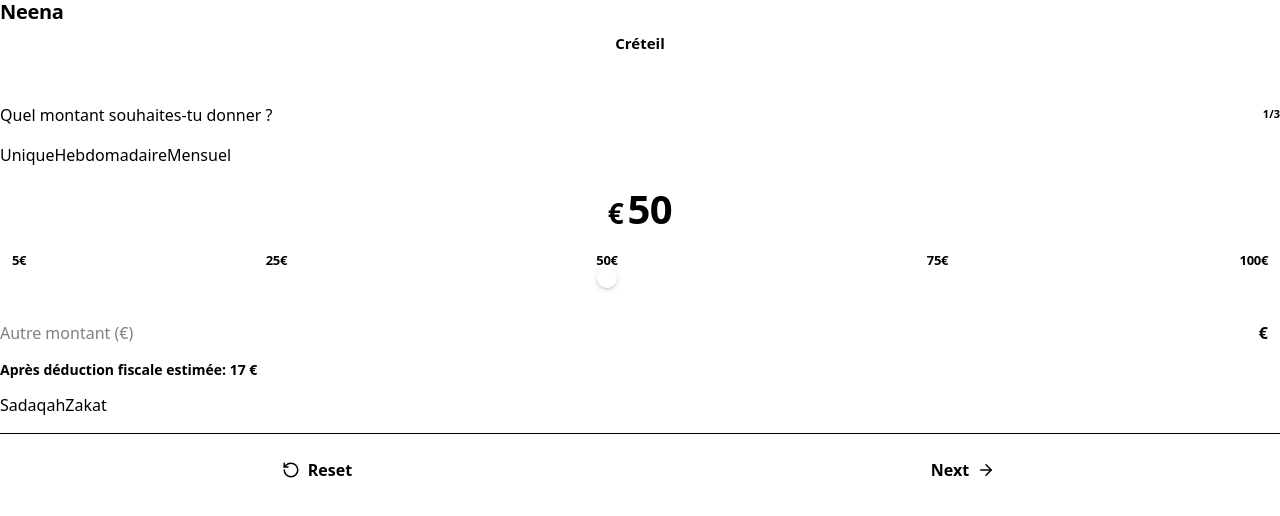
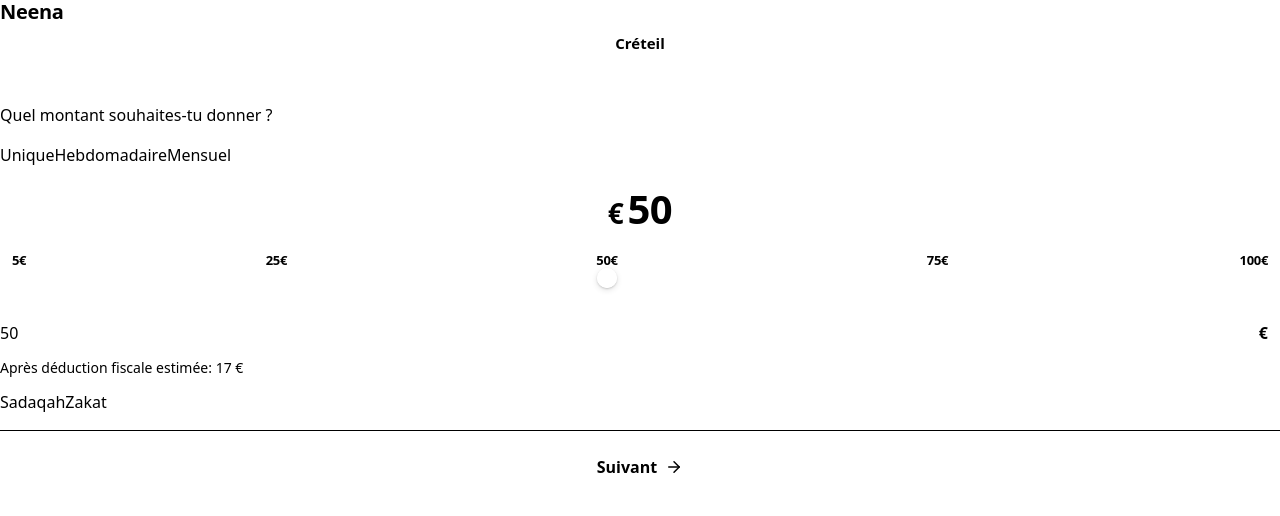
Before and after one commit to chaaaady/NeenaV3, a Next.js app: page /step-amount in a window 1280 px wide. Shown: the top 516 px of the page. Built offline with nearby package versions, Linux system fonts and the light colour scheme.

Commit message:
fix: improve step-amount page - remove reset button, fix stepper display, improve slider logic and note styling

```diff
--- a/src/app/(don)/step-amount/page.tsx
+++ b/src/app/(don)/step-amount/page.tsx
@@ -1,9 +1,9 @@
 "use client";
 
-import { useState } from "react";
+import { useState, useEffect } from "react";
 import { useFormContext } from "react-hook-form";
 import { useRouter } from "next/navigation";
-import { RotateCcw, ArrowRight } from "lucide-react";
+import { ArrowRight } from "lucide-react";
 import { AppBar, Stepper, SegmentedControl, Input, Slider, AmountDisplay, SideMenu, MosqueSelectorModal } from "@/components";
 import { formatEuro } from "@/lib/currency";
 import { DonationFormValues } from "@/lib/schema";
@@ -18,15 +18,33 @@ export default function StepAmountPage() {
   const [showMosqueSelector, setShowMosqueSelector] = useState(false);
   const { toPersonal, canProceedFromAmount } = useDonationFlow();
 
+  // Calculer le pourcentage pour le slider basé sur la valeur actuelle
+  const getSliderPercent = (amount: number) => {
+    if (amount <= 5) return 0;
+    if (amount >= 100) return 100;
+    return ((amount - 5) / (100 - 5)) * 100;
+  };
+
+  // Gérer le changement de l'input "Autre montant"
+  const handleOtherAmountChange = (value: string) => {
+    setOtherAmountInput(value);
+    const numValue = parseFloat(value);
+    if (!isNaN(numValue) && numValue > 0) {
+      form.setValue("amount", numValue, { shouldDirty: true });
+    }
+  };
+
+  // Synchroniser l'input avec la valeur du formulaire
+  useEffect(() => {
+    if (values.amount && !otherAmountInput) {
+      setOtherAmountInput(values.amount.toString());
+    }
+  }, [values.amount, otherAmountInput]);
+
   const handleNext = () => {
     if (canProceedFromAmount(values)) {
       toPersonal();
     }
-  };
-
-  const handleReset = () => {
-    form.reset();
-    setOtherAmountInput("");
   };
 
   return (
@@ -67,7 +85,10 @@ export default function StepAmountPage() {
               <AmountDisplay amount={values.amount} />
               <Slider
                 value={values.amount}
-                onChange={(v: number) => form.setValue("amount", v, { shouldDirty: true })}
+                onChange={(v: number) => {
+                  form.setValue("amount", v, { shouldDirty: true });
+                  setOtherAmountInput(v.toString());
+                }}
                 min={5}
                 max={100}
                 step={1}
@@ -76,14 +97,12 @@ export default function StepAmountPage() {
               <div className="space-y-3">
                 <Input
                   value={otherAmountInput}
-                  onChange={setOtherAmountInput}
+                  onChange={handleOtherAmountChange}
                   placeholder="Autre montant (€)"
                   rightAccessory="€"
                 />
-                <div className="inline-note" role="note">
-                  <span className="text-[14px] font-[700]">
+                <div className="text-[14px] text-[var(--text-muted)]">
                   Après déduction fiscale estimée: {formatEuro(values.amount * 0.34)}
-                  </span>
                 </div>
               </div>
 
@@ -94,25 +113,16 @@ export default function StepAmountPage() {
               />
             </div>
 
-            {/* Boutons d'actions intégrés dans la carte */}
+            {/* Bouton d'action intégré dans la carte */}
             <div className="pt-6 border-t border-[var(--border)]">
-              <div className="grid grid-cols-2 gap-3">
-                <button
-                  onClick={handleReset}
-                  className="btn-secondary pressable w-full text-[16px] font-[700] focus-visible:outline-none focus-visible:ring-2 focus-visible:ring-[var(--focus)] flex items-center justify-center gap-2"
-                >
-                  <RotateCcw size={18} />
-                  Reset
-                </button>
               <button
                 onClick={handleNext}
                 disabled={!values.amount || values.amount < 5}
                 className="btn-primary pressable w-full text-[16px] font-[700] transition-colors focus-visible:outline-none focus-visible:ring-2 focus-visible:ring-[var(--focus)] disabled:opacity-40 disabled:cursor-not-allowed flex items-center justify-center gap-2"
               >
-                  Next
+                Suivant
                 <ArrowRight size={18} />
               </button>
-              </div>
             </div>
           </div>
         </div>
--- a/src/components/Slider.tsx
+++ b/src/components/Slider.tsx
@@ -13,7 +13,14 @@ export function Slider({
   value: number;
   onChange: (value: number) => void;
 }) {
-  const percent = ((value - min) / (max - min)) * 100;
+  // Calculer le pourcentage pour l'affichage visuel
+  const getDisplayPercent = (val: number) => {
+    if (val <= min) return 0;
+    if (val >= max) return 100;
+    return ((val - min) / (max - min)) * 100;
+  };
+
+  const displayPercent = getDisplayPercent(value);
 
   const handleChange = (e: React.ChangeEvent<HTMLInputElement>) => {
     const newValue = Number(e.target.value);
@@ -55,7 +62,7 @@ export function Slider({
       <div className="relative h-[6px] bg-[var(--surface-2)] rounded-full mb-10 mx-2">
         <div
           className="absolute top-0 left-0 h-full bg-[var(--brand)] rounded-full transition-all duration-150 ease-out"
-          style={{ width: `${percent}%` }}
+          style={{ width: `${displayPercent}%` }}
         />
         {landmarks.map((landmark) => {
           const landmarkPercent = ((landmark.value - min) / (max - min)) * 100;
@@ -70,7 +77,7 @@ export function Slider({
         <div
           className="absolute top-1/2 transform -translate-y-1/2 w-[20px] h-[20px] bg-[var(--brand)] rounded-full shadow-lg transition-all duration-150 ease-out"
           style={{
-            left: `${percent}%`,
+            left: `${displayPercent}%`,
             marginLeft: '-10px',
             boxShadow: '0 2px 6px rgba(0,0,0,0.12), 0 1px 2px rgba(0,0,0,0.16)',
             border: '2px solid white'
@@ -81,7 +88,7 @@ export function Slider({
           min={min}
           max={max}
           step={step}
-          value={value}
+          value={Math.min(Math.max(value, min), max)} // Clamper la valeur pour l'input
           aria-label="amount"
           onChange={handleChange}
           className="absolute inset-0 w-full h-full opacity-0 cursor-pointer"
--- a/src/components/Stepper.tsx
+++ b/src/components/Stepper.tsx
@@ -8,11 +8,7 @@ interface Step {
 }
 
 export function Stepper({ steps }: { steps: Step[] }) {
-  const currentStep = steps.findIndex(step => step.status === "active") + 1;
-  const totalSteps = steps.length;
-
   return (
-    <div className="flex items-center gap-2">
     <div className="flex items-center gap-1">
       {steps.map((step, _index) => (
         <div key={step.label} className="stepper-item">
@@ -24,9 +20,5 @@ export function Stepper({ steps }: { steps: Step[] }) {
         </div>
       ))}
     </div>
-      <div className="text-[11px] text-[var(--text-muted)] font-[600]">
-        {currentStep}/{totalSteps}
-      </div>
-    </div>
   );
 }
```
Lines whose indentation alone changed are shown as unchanged.
